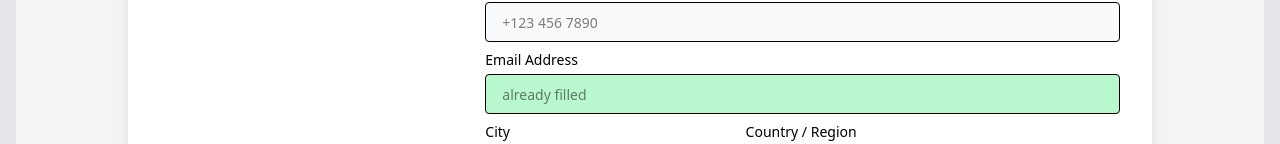
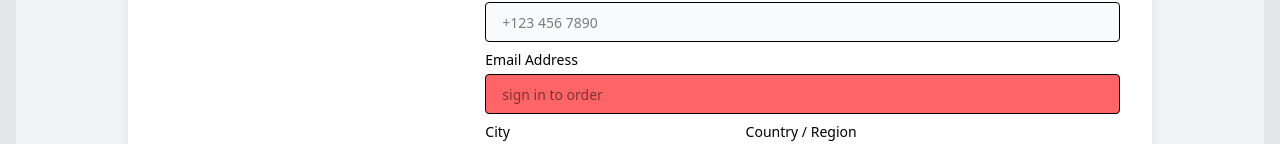
Before and after one commit to rinshad21/B-library-frontend, a React (Vite) app: page /checkout in a window 1280 px wide. Shown: the part 409-553 px from the top of the page. Built offline with nearby package versions, Linux system fonts and the light colour scheme; no server answers.

Commit message:
minor fix in checkoutpage

```diff
--- a/src/pages/Books/CheckoutPage.jsx
+++ b/src/pages/Books/CheckoutPage.jsx
@@ -81,7 +81,6 @@ const CheckoutPage = () => {
 
                 <div className="lg:col-span-2">
                   <div className="grid gap-4 gap-y-2 text-sm grid-cols-1 md:grid-cols-5">
-                    {/* Full Name */}
                     <div className="md:col-span-5">
                       <label htmlFor="name">Full Name</label>
                       <input
@@ -95,14 +94,13 @@ const CheckoutPage = () => {
                       )}
                     </div>
 
-                    {/* Phone */}
                     <div className="md:col-span-5">
                       <label htmlFor="phone">Phone Number</label>
                       <input
                         type="number"
                         id="phone"
                         className="h-10 border mt-1 rounded px-4 w-full bg-gray-50"
-                        {...register("phone", { required: true })} // ✅ Added register
+                        {...register("phone", { required: true })}
                         placeholder="+123 456 7890"
                       />
                       {errors.phone && (
@@ -117,10 +115,10 @@ const CheckoutPage = () => {
                         type="text"
                         name="email"
                         id="email"
-                        className="h-10 border mt-1 rounded px-4 w-full bg-green-200"
+                        className="h-10 border mt-1 rounded px-4 w-full  bg-red-400"
                         disabled
                         defaultValue={currentUser?.email}
-                        placeholder="already filled"
+                        placeholder="sign in to order"
                       />
                     </div>
 
```
